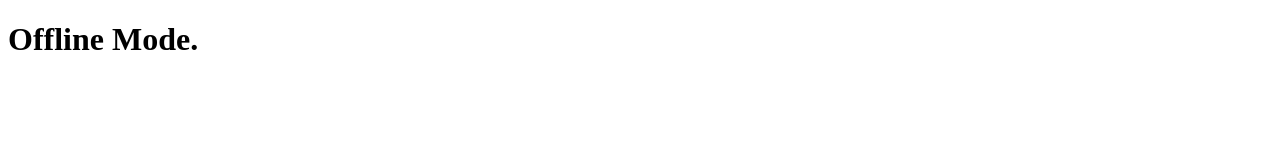
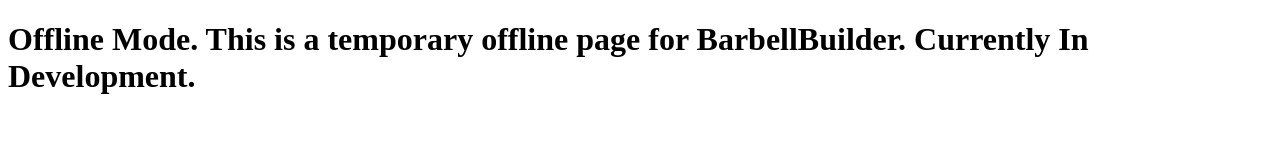
Before and after one commit to Haz-git/busybee_client, a website: page public/offline.html in a window 1280 px wide. Drawn offline with Linux system fonts and the light colour scheme.

Commit message:
Small changes to offline template

```diff
--- a/public/offline.html
+++ b/public/offline.html
@@ -7,7 +7,7 @@
     </head>
     <body>
         <div>
-            <h1>Offline Mode.</h1>
+            <h1>Offline Mode. This is a temporary offline page for BarbellBuilder. Currently In Development.</h1>
         </div>
     </body>
 </html>
```
